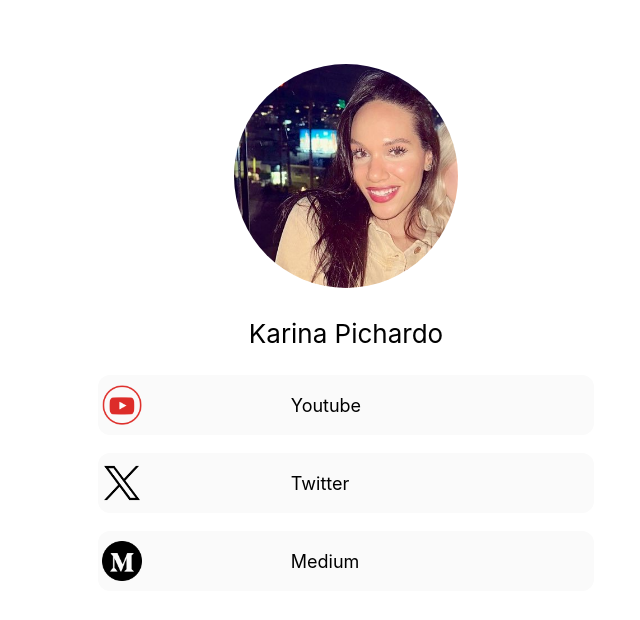
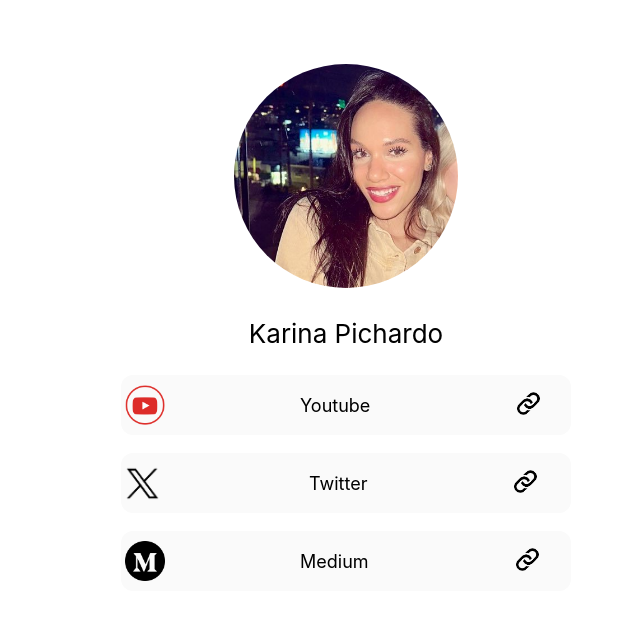
Before and after one commit to karinapichardo/linksite, a React (Create React App) app: page / in a window 1280 px wide. Shown: the top 620 px of the page, without its empty margins (294-934 px from the left). Built offline with nearby package versions, Linux system fonts and the light colour scheme.

Commit message:
code clean up and adding in link share button

```diff
--- a/public/index.html
+++ b/public/index.html
@@ -7,37 +7,13 @@
     <meta name="theme-color" content="#000000" />
     <meta
       name="description"
-      content="Web site created using create-react-app"
+      content="Karina Pichardo"
     />
     <link rel="apple-touch-icon" href="%PUBLIC_URL%/logo192.png" />
-    <!--
-      manifest.json provides metadata used when your web app is installed on a
-      user's mobile device or desktop. See https://developers.google.com/web/fundamentals/web-app-manifest/
-    -->
     <link rel="manifest" href="%PUBLIC_URL%/manifest.json" />
-    <!--
-      Notice the use of %PUBLIC_URL% in the tags above.
-      It will be replaced with the URL of the `public` folder during the build.
-      Only files inside the `public` folder can be referenced from the HTML.
-
-      Unlike "/favicon.ico" or "favicon.ico", "%PUBLIC_URL%/favicon.ico" will
-      work correctly both with client-side routing and a non-root public URL.
-      Learn how to configure a non-root public URL by running `npm run build`.
-    -->
-    <title>React App</title>
+    <title>Karina Pichardo</title>
   </head>
   <body>
-    <noscript>You need to enable JavaScript to run this app.</noscript>
     <div id="root"></div>
-    <!--
-      This HTML file is a template.
-      If you open it directly in the browser, you will see an empty page.
-
-      You can add webfonts, meta tags, or analytics to this file.
-      The build step will place the bundled scripts into the <body> tag.
-
-      To begin the development, run `npm start` or `yarn start`.
-      To create a production bundle, use `npm run build` or `yarn build`.
-    -->
   </body>
 </html>
--- a/src/App.css
+++ b/src/App.css
@@ -4,6 +4,18 @@
 
 .name {
   font-size: calc(10px + 2vmin);
+}
+
+.linkButton {
+  width: 35px;
+  height: 35px;
+}
+
+.copyButton {
+  background: none;
+  outline: none;
+  border: none;
+  cursor: pointer;
 }
 
 .wrapper {
@@ -18,7 +30,7 @@
   background-color: #fafafa;
   height: 60px;
   max-width: 100%;
-  width: 62vmin;
+  width: 450px;
   border-radius: 12px;
   display: inline-flex;
   gap: 30%;
@@ -29,7 +41,7 @@
 
 a {
  text-decoration: none;
- color: black;
+ color: #000000;
 }
 
 .mediaContainer:hover{
@@ -41,18 +53,16 @@ a {
   margin-left: 10px;
 }
 
+.twitterMediaName {
+  font-size: 18px;
+}
+
 .linkLogo {
   width: 30px;
   height: 30px;
 }
 
-.youtubeLogo {
-  width: 40px;
-  height: 40px;
-  margin-left: 4px;
-}
-
-.twitterLogo {
+.mediaLogo {
   width: 40px;
   height: 40px;
   margin-left: 4px;
@@ -62,6 +72,7 @@ a {
   width: 35px;
   height: 35px;
   margin-left: 4px;
+  margin-right: 14px;
 }
 
 .mediaContainer p {
@@ -77,7 +88,3 @@ a {
 .App-header {
   margin-top: 5%;
 }
-
-.App-link {
-  color: #61dafb;
-}
--- a/src/App.js
+++ b/src/App.js
@@ -1,58 +1,37 @@
-import logo from "./pichardo.jpeg";
-import youtubeLogo from "./youtube.png";
-import xLogo from "./twitter.png";
-import mediumLogo from "./medium.png";
-import React from "react";
-import "./App.css";
+import logo from './pichardo.jpeg';
+import youtubeLogo from './youtube.png';
+import xLogo from './twitter.png';
+import mediumLogo from './medium.png';
+import React from 'react';
+import './App.css';
+import MediaContainer from './MediaContainer';
 
 const App = () => {
-
   return (
-    <div className="App">
-      <header className="App-header">
-        <img src={logo} className="profilePic" alt="logo" />
-        <p className="name">Karina Pichardo</p>
-        <div className="wrapper">
-          <a
-            href="https://www.youtube.com/channel/UCx_X6YawdmcX1ojf8tRClKw"
-            target="_blank"
-            rel="noreferrer"
-          >
-            <div className="mediaContainer">
-              <img
-                src={youtubeLogo}
-                className="youtubeLogo"
-                alt="youtube logo"
-              />
-              <p className="mediaName">Youtube</p>
-            </div>
-          </a>
-
-          <a
-            href="https://twitter.com/karinapichardox"
-            target="_blank"
-            rel="noreferrer"
-          >
-            <div className="mediaContainer">
-              <img src={xLogo} className="twitterLogo" alt="x logo" />
-              <p className="mediaName">Twitter</p>
-            </div>
-          </a>
-
-          <a
-            href="https://karinapichardo.medium.com/"
-            target="_blank"
-            rel="noreferrer"
-          >
-            <div className="mediaContainer">
-              <img
-                src={mediumLogo}
-                className="youtubeLogo"
-                alt="medium logo"
-              />
-              <p className="mediaName">Medium</p>
-            </div>
-          </a>
+    <div className='App'>
+      <header className='App-header'>
+        <img src={logo} className='profilePic' alt='logo' />
+        <p className='name'>Karina Pichardo</p>
+        <div className='wrapper'>
+          <MediaContainer
+            message='https://www.youtube.com/channel/UCx_X6YawdmcX1ojf8tRClKw'
+            logo={youtubeLogo}
+            mediaName='Youtube'
+            link='https://www.youtube.com/channel/UCx_X6YawdmcX1ojf8tRClKw'
+          />
+          <MediaContainer
+            message='https://twitter.com/karinapichardox'
+            logo={xLogo}
+            mediaName='Twitter'
+            link='https://twitter.com/karinapichardox'
+            isTwitter={true}
+          />
+          <MediaContainer
+            message='https://karinapichardo.medium.com/'
+            logo={mediumLogo}
+            mediaName='Medium'
+            link='https://karinapichardo.medium.com/'
+          />
         </div>
       </header>
     </div>
--- /dev/null
+++ b/src/MediaContainer.js
@@ -0,0 +1,39 @@
+import React from "react";
+import "./App.css";
+import linkButton from "./link.png";
+
+const MediaContainer = (props) => {
+  const handleDivClick = () => {
+    // Navigate to another site when the div is clicked
+    window.open(props.link, "_blank");
+  };
+
+  const handleCopyClick = (event) => {
+    const textToCopy = props.message;
+
+    // Using the Clipboard API
+    navigator.clipboard
+      .writeText(textToCopy)
+      .then(() => {
+        console.log("Text successfully copied to clipboard");
+      })
+      .catch((err) => {
+        console.error("Unable to copy text to clipboard", err);
+      });
+
+    // Stop the propagation to prevent the div click event
+    event.stopPropagation();
+  };
+
+  return (
+      <div className="mediaContainer" onClick={handleDivClick}>
+        <img src={props.logo} className={props.isTwitter ? 'xLogo' : 'mediaLogo'} alt="media logo" />
+        <p className={props.isTwitter ? 'twitterMediaName' : 'mediaName'}>{props.mediaName}</p>
+        <button className="copyButton" onClick={handleCopyClick}>
+          <img src={linkButton} className="linkButton" alt="link button" />
+        </button>
+      </div>
+  );
+};
+
+export default MediaContainer;
```
